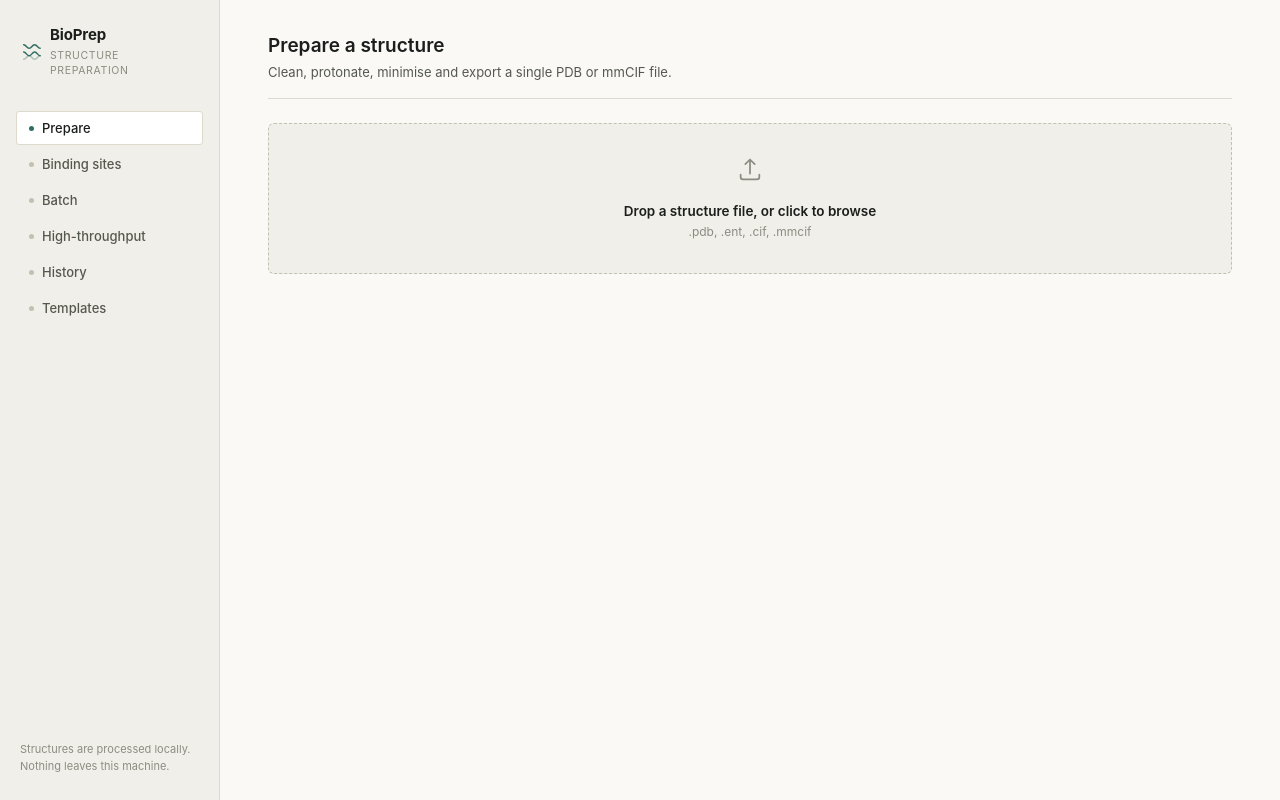
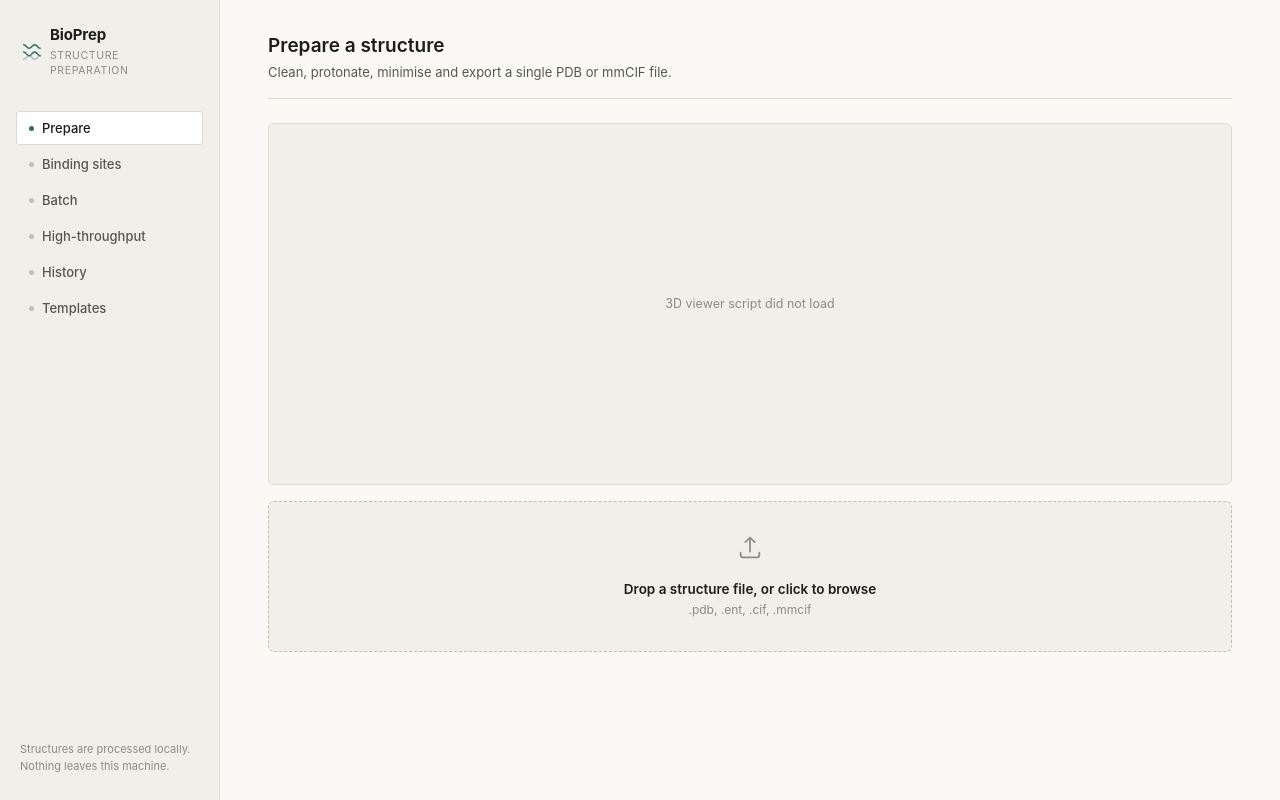
Before and after one commit to AVRSVR/BIOPREP, a Flask app: page / in a window 1280 px wide. Run offline with Flask 3, Linux system fonts and the light colour scheme.

Commit message:
Add a persistent hero structure viewer and fix dark-mode viewer background
The Prepare view's idle state was a bare dropzone with no molecular
visual at all, and the only 3D viewer appeared after a full upload ->
analyze round trip - for a protein-prep tool that read as "no viewer."
Adds a small always-on viewer above the dropzone showing HIV-1 protease
bound to its inhibitor (chain A of 1HSG, waters stripped), styled in the
app's own teal/rust palette and slowly spinning, so the tool has a real
protein presence from first paint.

While at it: every 3Dmol viewer (hero, prepare, sites, history modal)
had backgroundColor hardcoded to "white", which fought dark mode. They
now read --paper-sunken at creation time so the canvas matches its
surrounding panel in either theme.

Co-Authored-By: Claude Sonnet 5 <noreply@anthropic.com>

```diff
--- a/bioprep/bioprep/static/css/style.css
+++ b/bioprep/bioprep/static/css/style.css
@@ -547,6 +547,7 @@ table.data-table { width: 100%; border-collapse: collapse; font-size: 12.5px; }
   overflow: hidden;
   background: var(--paper-sunken);
 }
+.hero-shell { margin-bottom: var(--space-4); }
 .viewer-canvas { width: 100%; height: 360px; position: relative; }
 .viewer-toolbar {
   display: flex;
--- a/bioprep/bioprep/static/js/main.js
+++ b/bioprep/bioprep/static/js/main.js
@@ -107,13 +107,19 @@
 
   // ── 3Dmol wrapper (defensive: CDN may be unavailable) ────────────────
 
+  function cssVar(name) {
+    return getComputedStyle(document.documentElement).getPropertyValue(name).trim();
+  }
+
   function createViewer(containerEl) {
     if (typeof $3Dmol === "undefined") {
       containerEl.parentElement.innerHTML =
         '<div class="viewer-empty"><span>3D viewer script did not load</span></div>';
       return null;
     }
-    return $3Dmol.createViewer(containerEl, { backgroundColor: "white" });
+    // Match the surrounding panel rather than forcing a white box that
+    // breaks dark mode.
+    return $3Dmol.createViewer(containerEl, { backgroundColor: cssVar("--paper-sunken") || "white" });
   }
 
   function renderStructure(viewer, pdbText, style = "cartoon") {
@@ -128,6 +134,24 @@
     }
     viewer.zoomTo();
     viewer.render();
+  }
+
+  // Ambient structure shown before any file is uploaded, so the tool reads
+  // as a protein viewer from the first paint rather than a bare dropzone.
+  async function initHeroViewer() {
+    const el = qs("#hero-viewer");
+    if (!el) return;
+    const viewer = createViewer(el);
+    if (!viewer) return;
+    try {
+      const pdbText = await (await fetch("/static/data/hero_structure.pdb")).text();
+      viewer.addModel(pdbText, "pdb");
+      viewer.setStyle({}, { cartoon: { color: cssVar("--accent") || "teal" } });
+      viewer.setStyle({ hetflag: true }, { stick: { color: cssVar("--rust") || "firebrick", radius: 0.22 } });
+      viewer.zoomTo();
+      viewer.render();
+      viewer.spin("y", 0.4);
+    } catch (_) { /* decorative only */ }
   }
 
   // ── shared settings panel (used by Batch and High-throughput) ───────
@@ -949,5 +973,6 @@
     Sites.init();
     Batch.init();
     Throughput.init();
+    initHeroViewer();
   });
 })();
--- a/bioprep/bioprep/templates/index.html
+++ b/bioprep/bioprep/templates/index.html
@@ -50,6 +50,10 @@
       </div>
 
       <div id="prepare-upload">
+        <div class="viewer-shell hero-shell">
+          <div class="viewer-canvas" id="hero-viewer"></div>
+          <div class="viewer-toolbar"><span>HIV-1 protease, bound to an inhibitor — 1HSG</span></div>
+        </div>
         <div class="dropzone" id="prepare-dropzone">
           <svg class="dropzone-icon" viewBox="0 0 24 24" fill="none" stroke="currentColor" stroke-width="1.5" stroke-linecap="round" stroke-linejoin="round">
             <path d="M12 3v12m0-12 4 4m-4-4-4 4"/>
```
Also changed, not shown: 1 other file.
